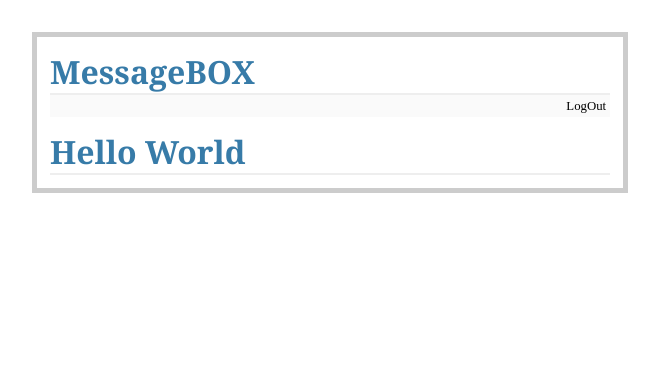
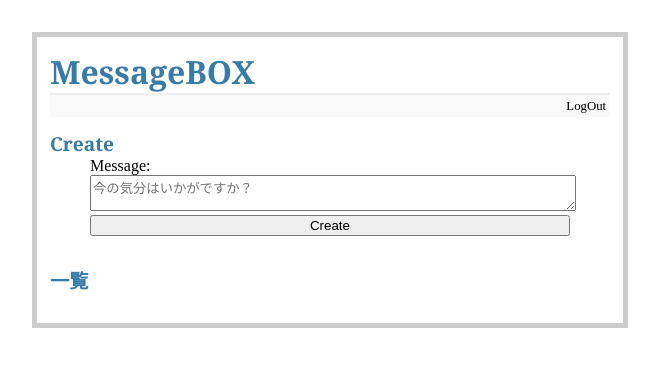
Before and after one commit to motome/MessageBox, a Flask app: page / in a window 1280 px wide. Shown: the top 367 px of the page, without its empty margins (310-969 px from the left). Run offline with Flask 3, Linux system fonts and the light colour scheme; the visitor is signed in with stand-in values (Sample User, id 1).

Commit message:
5th commit reply show

```diff
--- a/app.py
+++ b/app.py
@@ -1,9 +1,9 @@
 import os
 from flask import Flask, render_template, redirect, url_for, request, flash
-from flask_login import LoginManager, login_required, login_user, logout_user
+from flask_login import LoginManager, login_required, login_user, logout_user, current_user
 from werkzeug.security import generate_password_hash, check_password_hash
 from peewee import IntegrityError
-from config import User
+from config import User, Message
 
 app = Flask(__name__)
 app.secret_key = os.urandom(24)  # Flaskでsessionを使う場合に必要
@@ -26,7 +26,12 @@ def unauthorized_handler():
 # ユーザー登録フォームの表示・登録処理
 @app.route("/register", methods=["GET", "POST"])
 def register():
-    if request.method == "POST" and request.form["name"] and request.form['password'] and request.form["email"]:
+    if (
+        request.method == "POST"
+        and request.form["name"]
+        and request.form["password"]
+        and request.form["email"]
+    ):
         if User.select().where(User.name == request.form["name"]).first():
             flash("その名前はすでに使われています")
             return redirect(request.url)
@@ -72,10 +77,47 @@ def logout():
     return redirect(url_for("index"))
 
 
-@app.route("/")
+@app.route("/", methods=["GET", "POST"])
+def index():
+    if request.method == "POST" and current_user.is_authenticated:
+        Message.create(user=current_user, content=request.form["content"])
+    messages = (
+        Message.select()
+        .where(Message.reply_to.is_null(True))
+        .order_by(Message.pub_date.desc(), Message.id.desc())
+    )
+    return render_template("index.html", messages=messages)
+
+
+# メッセージ削除
+@app.route("/messages/<message_id>/delete/", methods=["POST"])
 @login_required
-def index():
-    return render_template("index.html")
+def delete(message_id):
+    if Message.select().where((Message.id == message_id) & (Message.user == current_user)).first():
+        Message.delete_by_id(message_id)
+    else:
+        flash("無効な操作です")
+    return redirect(url_for("index"))
+
+# 返信登録
+@app.route("/messages/<message_id>/", methods=["POST"])
+@login_required
+def reply(message_id):
+    Message.create(user=current_user, content=request.form["content"], reply_to=message_id)
+    return redirect(url_for("show", message_id=message_id))
+
+
+# 返信表示
+@app.route("/messages/<message_id>/")
+def show(message_id):
+    message = Message.get_by_id(message_id)
+    messages = (
+        Message.select()
+        .where((Message.reply_to == message_id))
+        .order_by(Message.pub_date.desc(), Message.id.desc())
+    )
+    return render_template("show.html", message=message, messages=messages, message_id=message_id)
+
 
 
 if __name__ == "__main__":
--- a/templates/index.html
+++ b/templates/index.html
@@ -1,9 +1,36 @@
 {% extends "base.html" %}
-{% block content %}
+{% block content%}
+{% if current_user.is_authenticated %} {# ログインしている場合に表示 #}
+<h2>Create</h2>
+<form action="{{ url_for('index') }}" method="post">
+    <div>Message:</div>
+    <div><textarea name="content" placeholder="今の気分はいかがですか？"></textarea></div>
+    <div><input type="submit" value="Create" /></div>
+</form>
+{% endif %}
 
-<h1>Hello World</h1>
-
-</body>
-</html>
-
+<h2>一覧</h2>
+<ul>
+    {% for message in messages %}
+    <div class="message">
+        <li>
+            <img src="http://www.gravatar.com/avatar/{{ message.user.email }}?d=identicon&s=80" alt="" class="avatar">
+            {{ message.user.name }} {{ message.pub_date }}
+            {% if message.user == current_user %}
+            <form action="{{ url_for('delete', message_id=message.id) }}" method="post" style="display:inline;">
+                <input type="submit" value="削除" onclick="if(!confirm('このメッセージを削除しますか？')) return false">
+            </form>
+            {% endif %}
+            <div class="message-content">
+                <a href="{{ url_for('show', message_id=message.id) }}">
+                      {{ message.content }}
+                </a>
+                {% if message.messages.count() > 0 %}
+                    {{ message.messages.count() }}件の返信
+                {% endif %}
+            </div>
+        </li>
+    </div>
+    {% endfor %}
+</ul>
 {% endblock %}
```
Also changed, not shown: config.py (+13 -3 lines), templates/show.html (added, +53 -0 lines).
